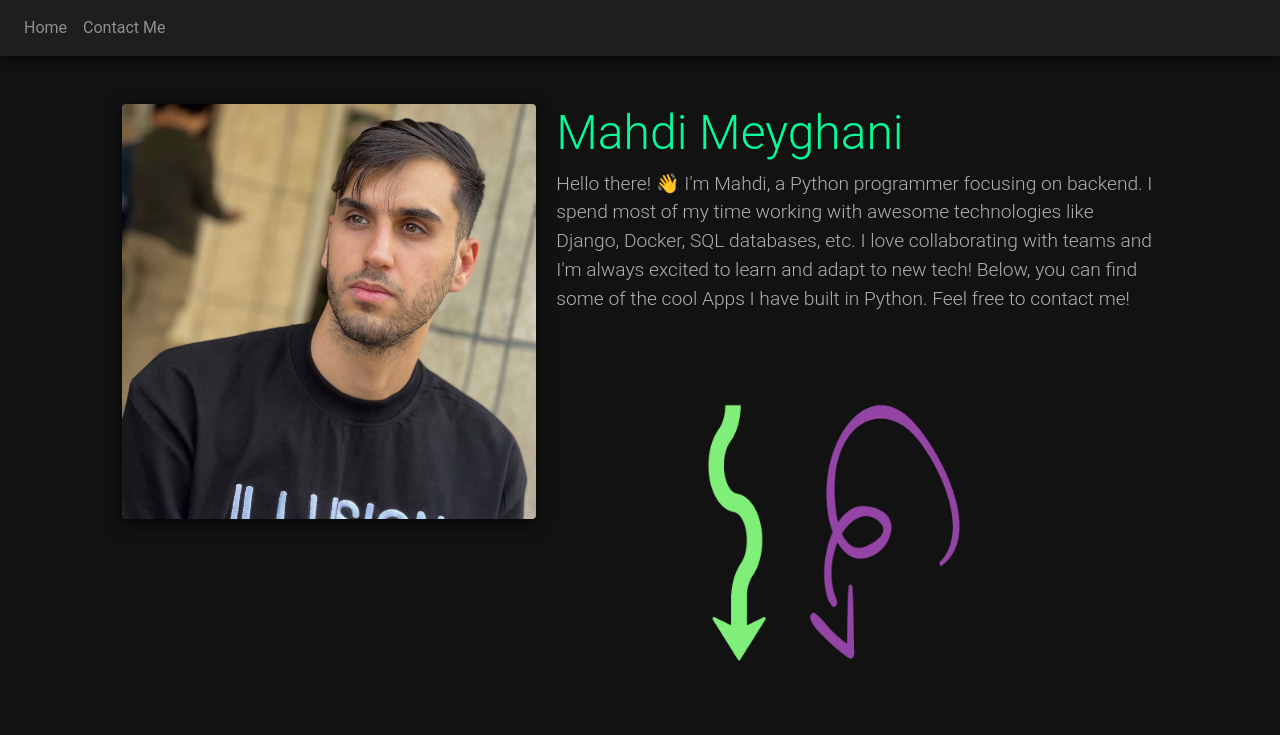
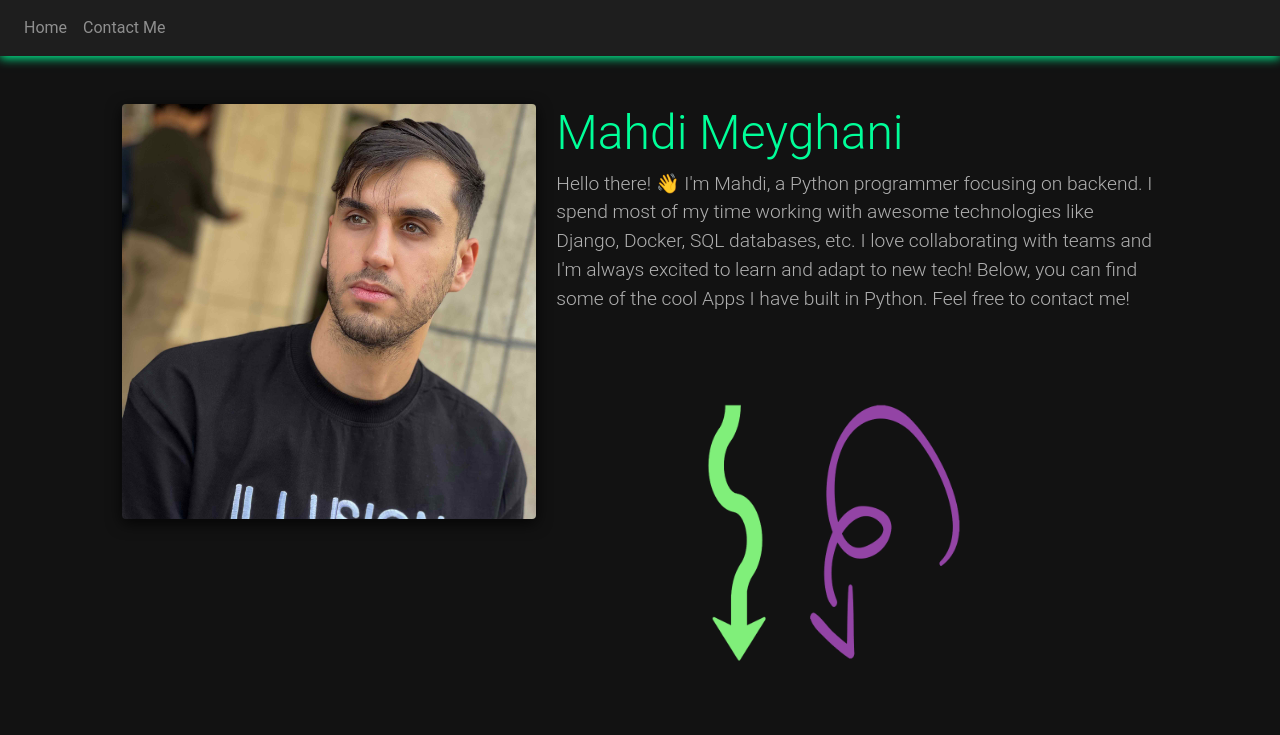
Before and after one commit to Mahdi-Meyghani/Django-Personal-Website, a Django app: page / in a window 1280 px wide. Shown: the top 735 px of the page. Run offline with Django 5.2, Linux system fonts and the light colour scheme; data comes from the database, SQL or seed files in the repository; some libraries are stand-ins or nearby versions.

Commit message:
Use a neon green for navbar shadow box

```diff
--- a/static/portfolio_website/style.css
+++ b/static/portfolio_website/style.css
@@ -144,7 +144,7 @@ body {
 /* Navbar */
 .navbar {
     background-color: #1e1e1e; /* Dark background for navbar */
-    box-shadow: 0 2px 10px rgba(0, 0, 0, 0.8); /* Shadow for depth */
+    box-shadow: 0 2px 10px rgb(0, 255, 153); /* Shadow for depth */
     position: sticky;
     top: 0;
     z-index: 1000; /* Ensure navbar stays on top */
```
